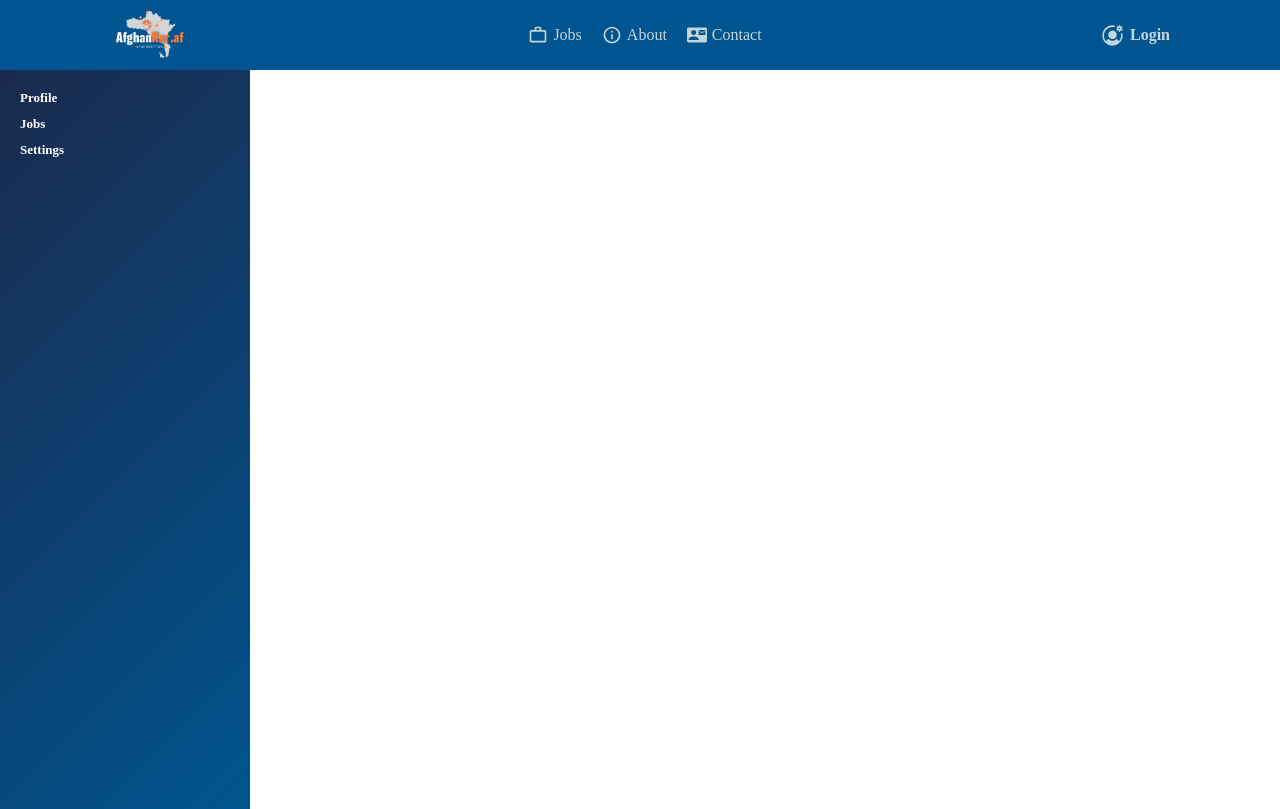
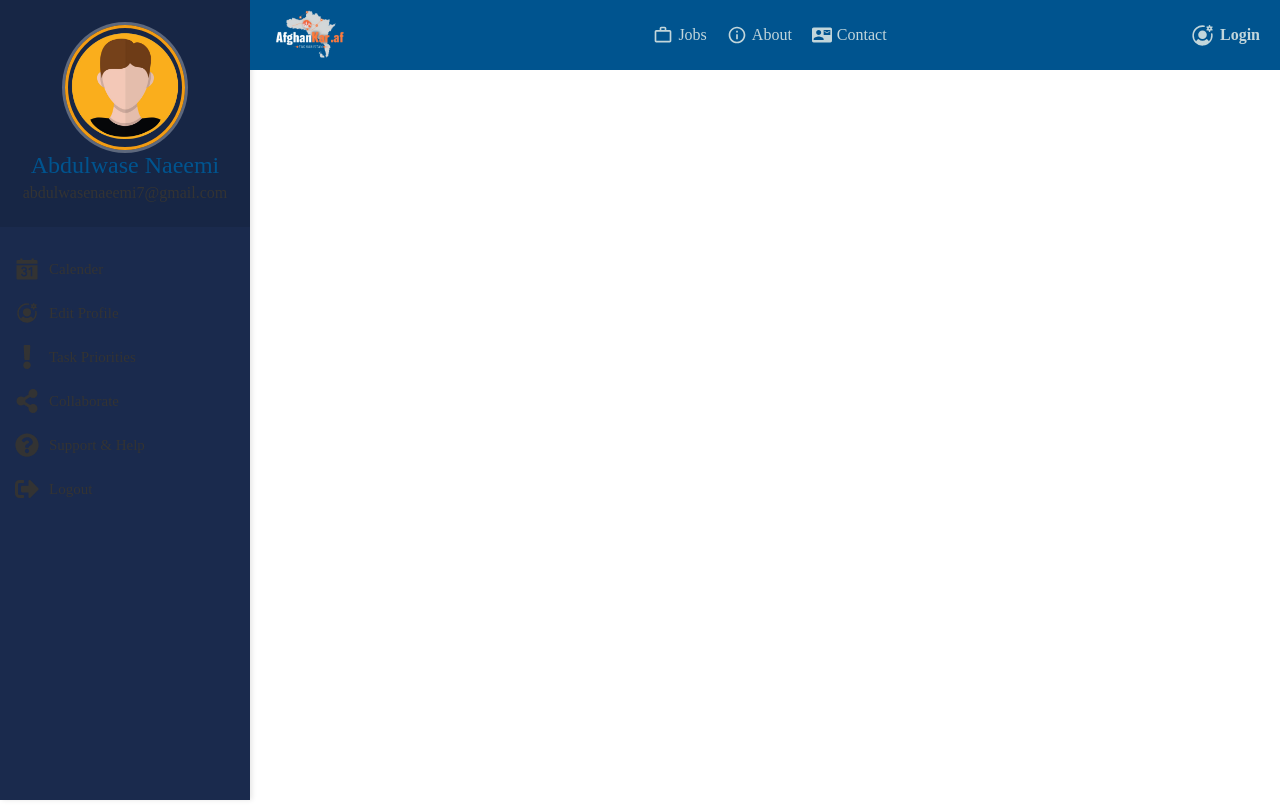
Before and after one commit to Naeemi7/AfghanKar.af, a React (Vite) app in the folder client/: page /job-seeker-dashboard in a window 1280 px wide. Built offline with nearby package versions, Linux system fonts and the light colour scheme.

Commit message:
the problem has been fixed

```diff
--- /dev/null
+++ b/client/src/components/features/sidebar/job-seeker/JobSeekerSidebar.jsx
@@ -0,0 +1,14 @@
+import Sidebar from "@reusable/Sidebar";
+import sidebarData from "@data/sidebar/sidebarData";
+import profileImage from "@images/navbar/profile.png";
+
+export default function JobSeekerSidebar() {
+  return (
+    <Sidebar
+      links={sidebarData}
+      avatarImage={profileImage}
+      avatarHeading="Abdulwase Naeemi"
+      avatarParagraph="abdulwasenaeemi7@gmail.com"
+    />
+  );
+}
--- a/client/src/components/reusable/Sidebar.jsx
+++ b/client/src/components/reusable/Sidebar.jsx
@@ -1,13 +1,29 @@
+import PropTypes from "prop-types";
+import { Link } from "react-router-dom";
 import "@styles/components/sidebar.scss";
-import PropTypes from "prop-types";
+import SidebarAvatar from "./SidebarAvatar";
+import Icon from "@reusable/Icon";
 
-export default function Sidebar({ links }) {
+export default function Sidebar({
+  links,
+  avatarImage,
+  avatarHeading,
+  avatarParagraph,
+}) {
   return (
-    <nav className="sidebar">
-      <ul>
+    <nav className="sidebar-container" aria-label="Main Navigation">
+      <SidebarAvatar
+        avatarImage={avatarImage}
+        avatarHeading={avatarHeading}
+        avatarParagraph={avatarParagraph}
+      />
+      <ul className="sidebar-links">
         {links.map((link, index) => (
           <li key={index}>
-            <a href={link.href}>{link.label}</a>
+            <Link to={link.to} className="sidebar-link">
+              <Icon library={link.library} name={link.name} />
+              <span>{link.label}</span>
+            </Link>
           </li>
         ))}
       </ul>
@@ -18,8 +34,13 @@ export default function Sidebar({ links }) {
 Sidebar.propTypes = {
   links: PropTypes.arrayOf(
     PropTypes.shape({
-      href: PropTypes.string.isRequired,
+      to: PropTypes.string.isRequired,
       label: PropTypes.string.isRequired,
+      library: PropTypes.string,
+      name: PropTypes.string,
     })
   ).isRequired,
+  avatarImage: PropTypes.string.isRequired,
+  avatarHeading: PropTypes.string.isRequired,
+  avatarParagraph: PropTypes.string.isRequired,
 };
--- /dev/null
+++ b/client/src/components/reusable/SidebarAvatar.jsx
@@ -0,0 +1,21 @@
+import PropTypes from "prop-types";
+
+export default function SidebarAvatar({
+  avatarImage,
+  avatarHeading,
+  avatarParagraph,
+}) {
+  return (
+    <header className="avatar">
+      <img src={avatarImage} alt="Profile Avatar" />
+      <h4>{avatarHeading}</h4>
+      <p>{avatarParagraph}</p>
+    </header>
+  );
+}
+
+SidebarAvatar.propTypes = {
+  avatarImage: PropTypes.string.isRequired,
+  avatarHeading: PropTypes.string.isRequired,
+  avatarParagraph: PropTypes.string.isRequired,
+};
--- a/client/src/components/sidebar/job-seeker/JobSeekerSidebar.jsx
+++ /dev/null
@@ -1,11 +0,0 @@
-import Sidebar from "@reusable/Sidebar";
-
-export default function JobSeekerSidebar() {
-  const jobSeekerLinks = [
-    { href: "/job-seeker-dashboard/profile", label: "Profile" },
-    { href: "/job-seeker-dashboard/jobs", label: "Jobs" },
-    { href: "/job-seeker-dashboard/settings", label: "Settings" },
-  ];
-
-  return <Sidebar links={jobSeekerLinks} />;
-}
--- a/client/src/components/sidebar/recruiter/RecruiterSidebar.jsx
+++ /dev/null
@@ -1,11 +0,0 @@
-import Sidebar from "@reusable/Sidebar";
-
-export default function RecruiterSidebar() {
-  const recruiterLinks = [
-    { href: "/recruiter-dashboard/profile", label: "Profile" },
-    { href: "/recruiter-dashboard/applicants", label: "Applicants" },
-    { href: "/recruiter-dashboard/settings", label: "Settings" },
-  ];
-
-  return <Sidebar links={recruiterLinks} />;
-}
--- /dev/null
+++ b/client/src/data/sidebar/sidebarData.js
@@ -0,0 +1,46 @@
+const sidebarData = [
+  {
+    library: "io5",
+    name: "IoCalendarNumberSharp",
+    size: 22,
+    label: "Calender",
+    to: "calender",
+  },
+  {
+    library: "pi",
+    name: "PiUserCircleGearFill",
+    size: 22,
+    label: "Edit Profile",
+    to: "/",
+  },
+  {
+    library: "fa",
+    name: "FaExclamation",
+    size: 22,
+    label: "Task Priorities",
+    to: "/",
+  },
+  {
+    library: "fa",
+    name: "FaShareAlt",
+    size: 22,
+    label: "Collaborate",
+    to: "/",
+  },
+  {
+    library: "fa",
+    name: "FaQuestionCircle",
+    size: 22,
+    label: "Support & Help",
+    to: "/",
+  },
+  {
+    library: "fa",
+    name: "FaSignOutAlt",
+    size: 22,
+    label: "Logout",
+    to: "/",
+  },
+];
+
+export default sidebarData;
--- a/client/src/layouts/JobSeekerLayout.jsx
+++ b/client/src/layouts/JobSeekerLayout.jsx
@@ -1,15 +1,15 @@
 import { Outlet } from "react-router-dom";
 import "@styles/layouts/layouts.scss";
-import JobSeekerSidebar from "@sidebar/job-seeker/JobSeekerSidebar";
+import JobSeekerSidebar from "@features/sidebar/job-seeker/JobSeekerSidebar";
 import Navbar from "@common/navbar/Navbar";
 
 export default function JobSeekerLayout() {
   return (
     <div className="job-seeker-layout">
-      <Navbar variant="job-seeker" />
-      <div className="layout-content">
-        <JobSeekerSidebar />
-        <main className="dashboard-content">
+      <JobSeekerSidebar />
+      <div className="content-container">
+        <Navbar variant="job-seeker" />
+        <main className="layout-content">
           <Outlet /> {/* Routes specific to Job Seeker will render here */}
         </main>
       </div>
--- a/client/src/layouts/RecruiterLayout.jsx
+++ b/client/src/layouts/RecruiterLayout.jsx
@@ -1,6 +1,6 @@
 import { Outlet } from "react-router-dom";
 import "@styles/layouts/layouts.scss";
-import RecruiterSidebar from "@sidebar/recruiter/RecruiterSidebar";
+// import RecruiterSidebar from "@sidebar/recruiter/RecruiterSidebar";
 import Navbar from "@common/navbar/Navbar";
 
 export default function RecruiterLayout() {
@@ -8,7 +8,7 @@ export default function RecruiterLayout() {
     <div className="recruiter-layout">
       <Navbar variant="recruiter" />
       <div className="layout-content">
-        <RecruiterSidebar />
+        {/* <RecruiterSidebar /> */}
         <main className="dashboard-content">
           <Outlet /> {/* Routes specific to Recruiter will render here */}
         </main>
--- a/client/src/styles/components/reusableComponents.scss
+++ b/client/src/styles/components/reusableComponents.scss
@@ -188,3 +188,83 @@ form {
     }
   }
 }
+
+// Reusable Sidebar Component
+.sidebar-container {
+  background: $sidebar-background-color;
+  height: 100vh;
+  width: 25rem;
+  position: fixed;
+  top: 0;
+  left: 0;
+  z-index: 10;
+  box-shadow: 2px 0 5px rgba(0, 0, 0, 0.1);
+
+  .avatar {
+    background: rgba(0, 0, 0, 0.1);
+    padding: 2.5rem 1rem;
+    text-align: center;
+
+    img {
+      width: 12rem;
+      border-radius: 50%;
+      border: 3px solid $accent-color;
+      box-shadow: 0 0 0 3px rgba(255, 255, 255, 0.3);
+    }
+
+    h4 {
+      font-weight: 500;
+      margin-bottom: 0.5rem;
+    }
+  }
+
+  .sidebar-links {
+    list-style: none;
+    padding: 0;
+    margin-top: 2rem;
+
+    .sidebar-link {
+      display: flex;
+      align-items: center;
+      padding: 1rem 1.5rem;
+      color: $text-color;
+      text-decoration: none;
+      font-size: 1.5rem;
+      transition: background 0.2s ease;
+
+      &:hover {
+        background-color: $secondary-color;
+        color: $primary-color;
+        border-radius: 0.5rem;
+      }
+
+      &:focus {
+        outline: 2px solid $primary-color;
+      }
+
+      span {
+        margin-left: 1rem;
+      }
+    }
+  }
+
+  // Responsive styles
+  @media (max-width: 768px) {
+    width: 20rem;
+
+    .avatar {
+      img {
+        width: 10rem;
+      }
+    }
+
+    .sidebar-link {
+      padding: 0.8rem 1rem;
+    }
+  }
+
+  @media (max-width: 576px) {
+    width: 100%;
+    position: absolute;
+  }
+}
--- a/client/src/styles/layouts/layouts.scss
+++ b/client/src/styles/layouts/layouts.scss
@@ -21,17 +21,21 @@
   }
 }
 
-// Job Seeker and Recruiter Layout
-.job-seeker-layout,
-.recruiter-layout {
+// Job Seeker Layout
+.job-seeker-layout {
+  display: flex; // Flex container to align sidebar and content side by side
+  height: 100vh;
+
+  .content-container {
     display: flex;
     flex-direction: column;
+    margin-left: 25rem; // Adjust based on the sidebar width
+    width: 100%;
   }
 
-// Job Seeker and Recruiter content
-.job-seeker-content,
-.recruiter-content {
-  flex-grow: 1;
+  .layout-content {
     padding: 2rem;
     background-color: $background-color;
+    flex-grow: 1; // Ensure content takes the remaining space
   }
+}
--- a/client/vite.config.js
+++ b/client/vite.config.js
@@ -34,7 +34,6 @@ export default defineConfig({
       "@reusable": `${currentDir}/src/components/reusable`,
       "@dashboards": `${currentDir}/src/components/dashboards`,
       "@common": `${currentDir}/src/components/common`,
-      "@sidebar": `${currentDir}/src/components/sidebar`,
       "@auth": `${currentDir}/src/components/auth`,
       "@pages": `${currentDir}/src/pages`,
       "@layouts": `${currentDir}/src/layouts`,
```
Also changed, not shown: client/src/components/features/sidebar/recruiter/RecruiterSidebar.jsx (renamed from client/src/components/sidebar/job-seeker/recruiter/RecruiterSidebar.jsx). Lines whose indentation alone changed are shown as unchanged.
